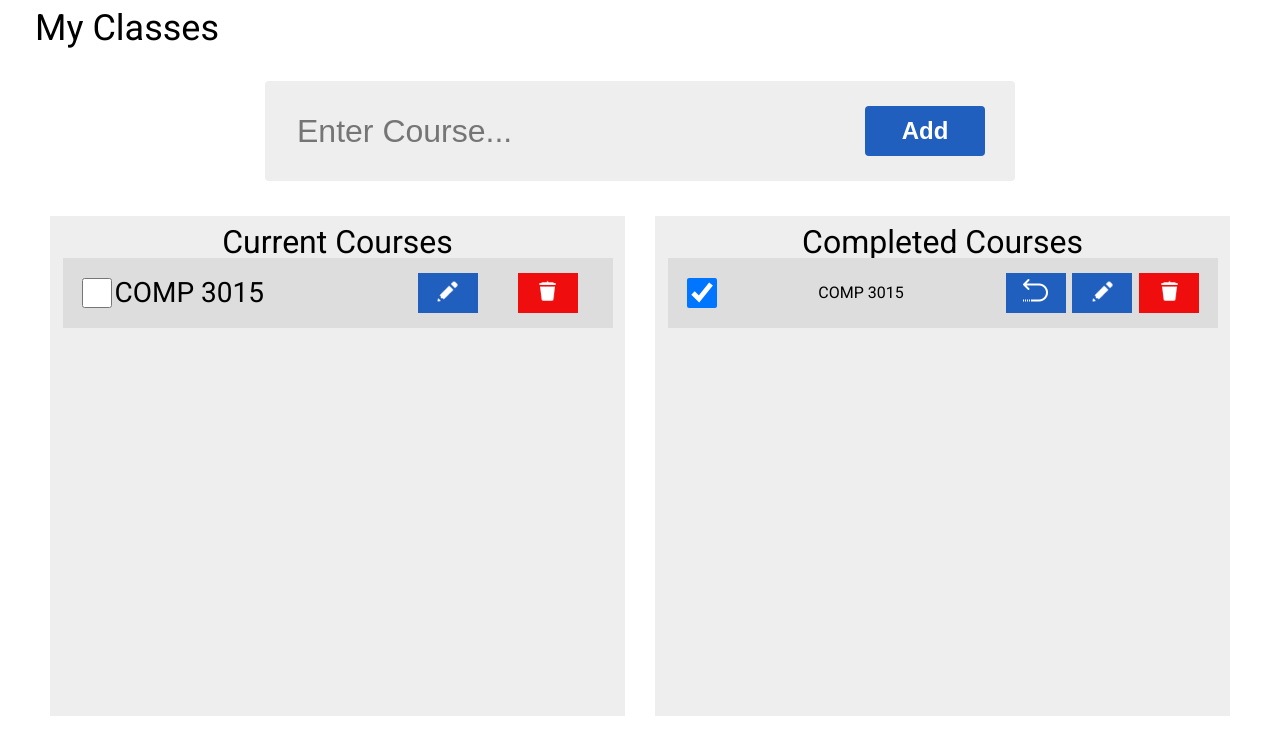
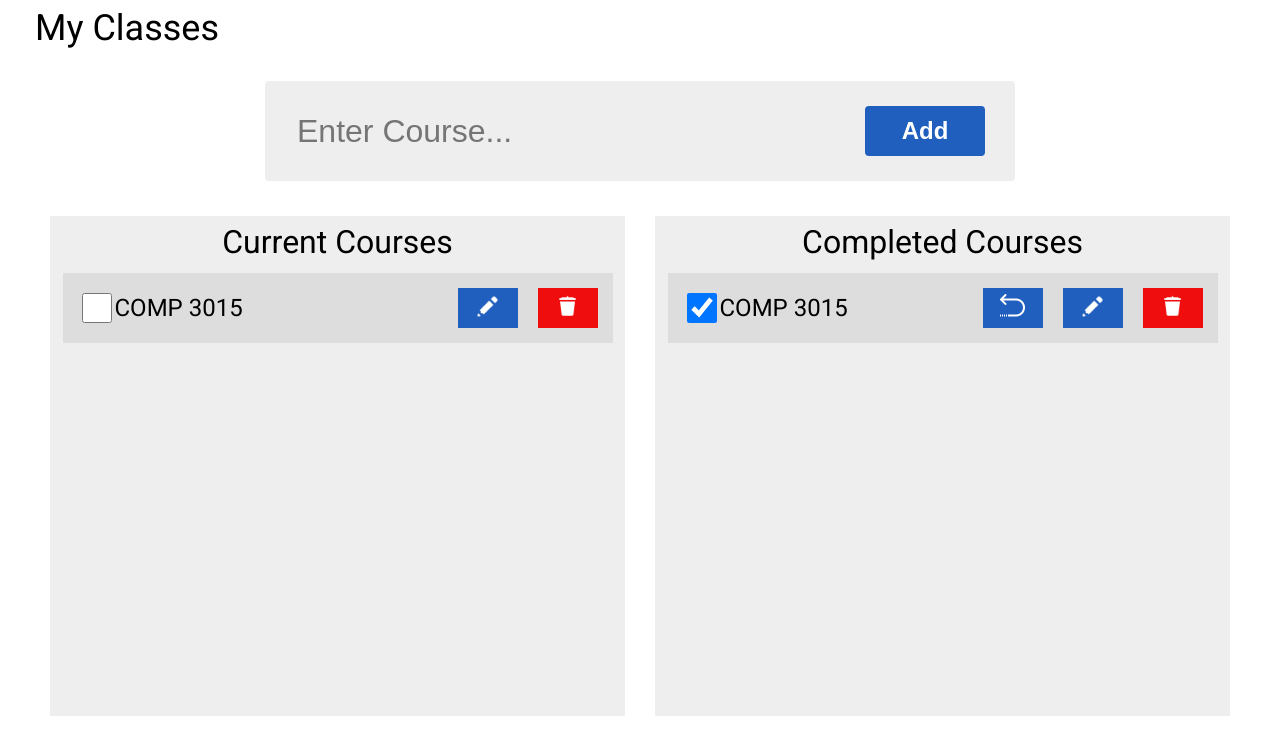
Before and after one commit to hkainth7/courseManager, a PHP site: page / in a window 1280 px wide. Shown: the top 755 px of the page. Run offline with PHP 8.4, Linux system fonts and the light colour scheme.

Commit message:
changed structure of html and added css styling to the course component

```diff
--- a/index.html
+++ b/index.html
@@ -34,7 +34,7 @@
                 <h2>Current Courses</h2>
                 <div class="course-container">
                     <div class="course-checkbox-container">
-                        <input type="checkbox" name="course" id="course" class="course-checkbox">
+                        <input type="checkbox" name="course" class="course-checkbox">
                         <div class="course-name-container">
                             <h3 class="course-name">COMP 3015</h3>
                         </div>
@@ -57,10 +57,10 @@
                 <h2>Completed Courses</h2>
                 <div class="course-container">
                     <div class="course-checkbox-container">
-                        <input type="checkbox" name="course" id="course" class="course-checkbox" checked>
-                    </div>
-                    <div class="course-name-container">
-                        <h3 class="course-name">COMP 3015</h3>
+                        <input type="checkbox" name="course" class="course-checkbox" checked>
+                        <div class="course-name-container">
+                            <h3 class="course-name">COMP 3015</h3>
+                        </div>
                     </div>
                     <div class="buttons-container">
                         <div class="return-button-container">
--- a/styles.css
+++ b/styles.css
@@ -103,7 +103,10 @@ body {
     text-align: center;
     font-size: 32px;
     font-weight: 400;
+    margin-bottom: 15px;
 }
+
+/* stle course container */
 
 .course-container {
     display: flex;
@@ -123,21 +126,17 @@ body {
     cursor: pointer;
 }
 
-input[type="checkbox"]:focus {
-    outline: 0;
-}
-
 .course-container .course-checkbox-container {
     display: flex;
     align-items: center;
-    font-size: 28px;
+    font-size: 24px;
 }
 
 .course-container .buttons-container {
     display: flex;
     justify-content: space-around;
     align-items: center;
-    width: 200px;
+    gap: 20px;
 }
 
 .course-container .buttons-container .btn {
```
